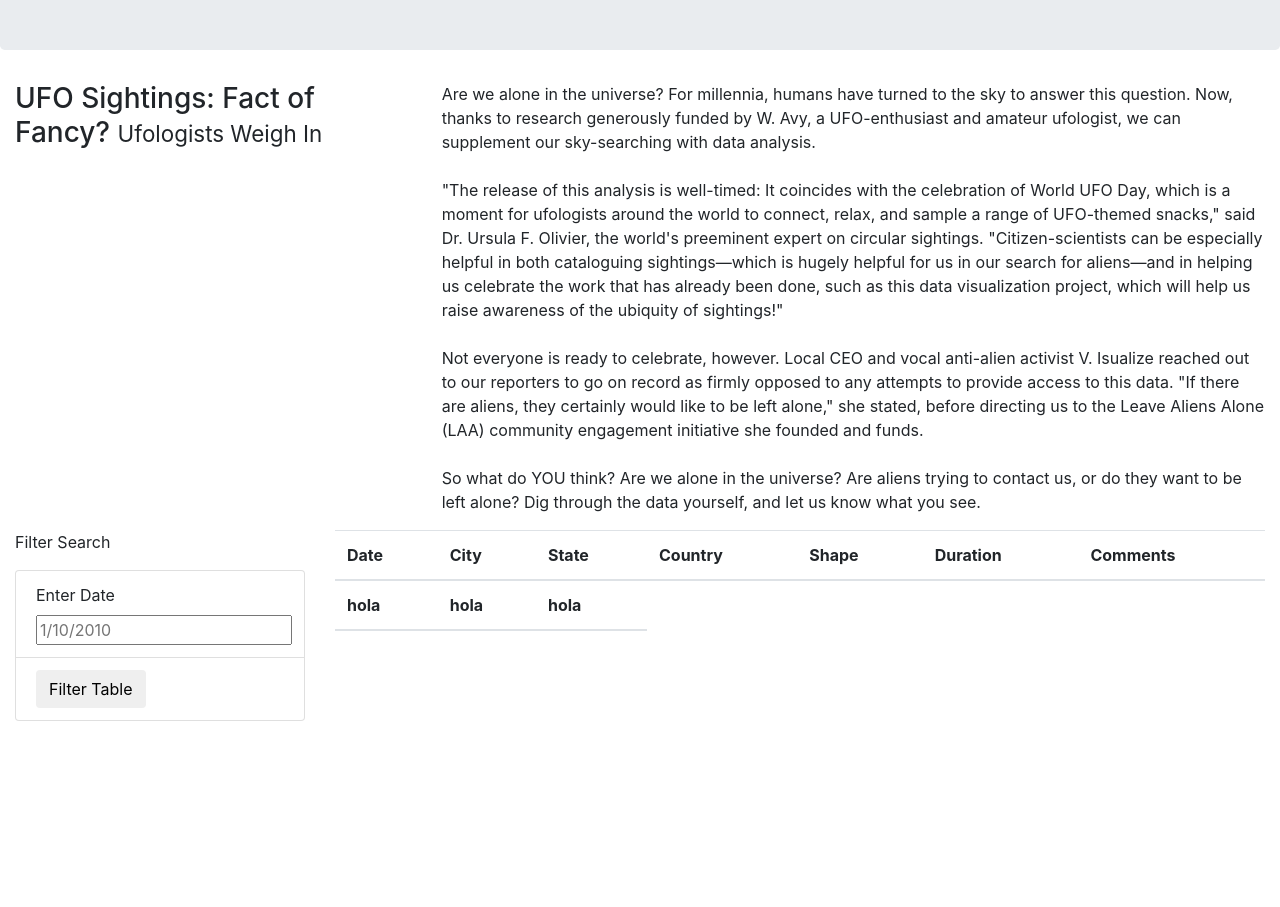
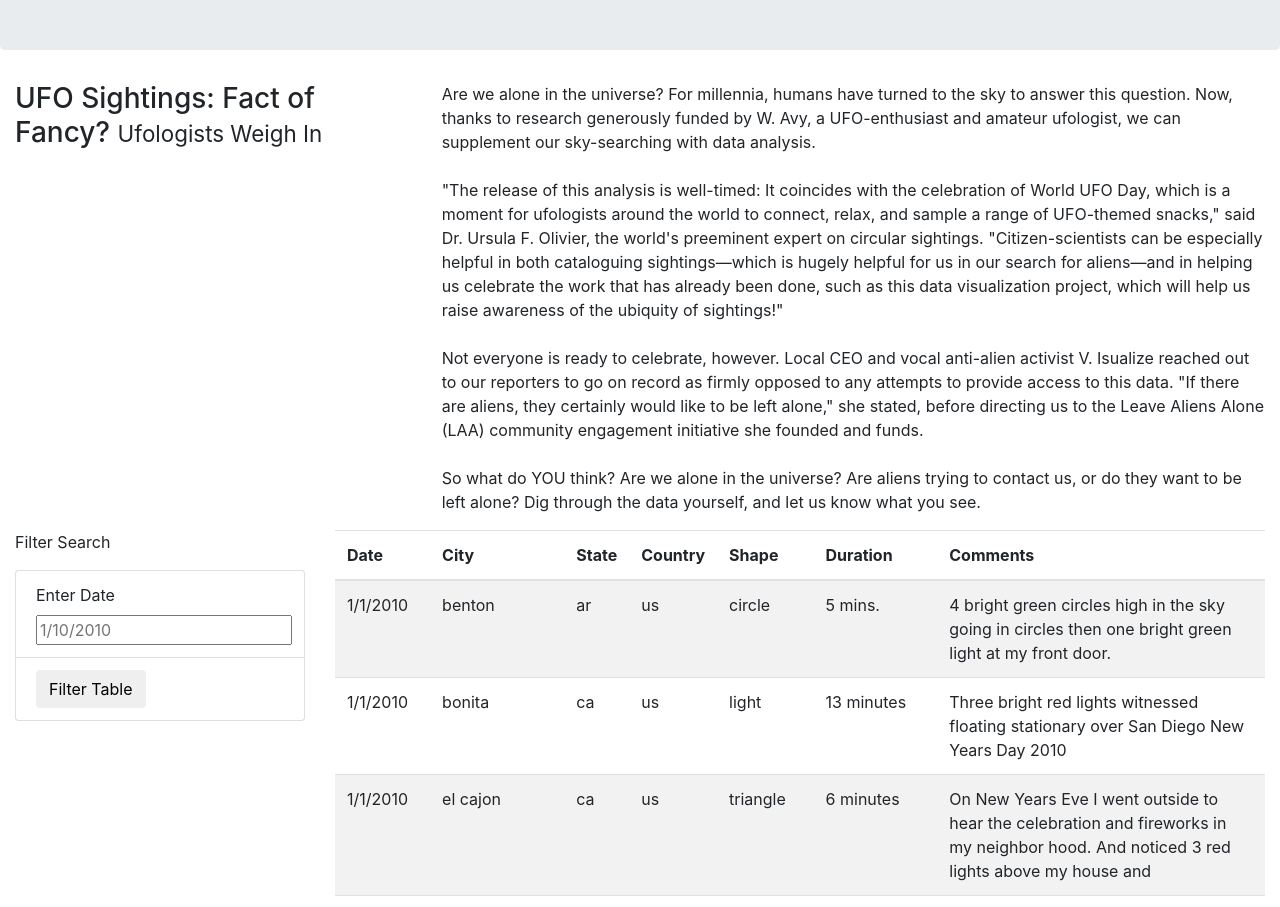
Before and after one commit to harg74/UFOs, a plain HTML site: page index.html in a window 1280 px wide. Shown: the part 190-1097 px from the top of the page. Before the commit the page ends 911 px from the top, so only its background shows below. Drawn offline with nearby package versions, Linux system fonts and the light colour scheme.

Commit message:
update index.html and js/app.js files.

```diff
--- a/index.html
+++ b/index.html
@@ -33,7 +33,7 @@
             <div class="col-md-8">
                 <p>
                     Are we alone in the universe? For millennia, humans have turned to the sky to answer this question. Now, thanks to research generously funded by W. Avy, a UFO-enthusiast and amateur ufologist, we can supplement our sky-searching with data analysis.<br><br>"The release of this analysis is well-timed: It coincides with the celebration of World UFO Day, which is a moment for ufologists around the world to connect, relax, and sample a range of UFO-themed snacks," said Dr. Ursula F. Olivier, the world's preeminent expert on circular sightings. "Citizen-scientists can be especially helpful in both cataloguing sightings—which is hugely helpful for us in our search for aliens—and in helping us celebrate the work that has already been done, such as this data visualization project, which will help us raise awareness of the ubiquity of sightings!"<br><br>Not everyone is ready to celebrate, however. Local CEO and vocal anti-alien activist V. Isualize reached out to our reporters to go on record as firmly opposed to any attempts to provide access to this data. "If there are aliens, they certainly would like to be left alone," she stated, before directing us to the Leave Aliens Alone (LAA) community engagement initiative she founded and funds.<br><br>So what do YOU think? Are we alone in the universe? Are aliens trying to contact us, or do they want to be left alone? Dig through the data yourself, and let us know what you see.
-                  </p>
+                </p>
             </div>
         </div>
     </div>
@@ -43,7 +43,6 @@
                 <form>
                     <p>Filter Search</p>
                 </form>
-
                 <ul class="list-group">
                     <li class="list-group-item">
                         <label for="date">Enter Date</label>
@@ -52,11 +51,8 @@
                     <li class="list-group-item">
                         <button id="filter-btn" type="button" class="btn btn-default">Filter Table</button>
                     </li>
-
                 </ul>
-
             </div>
-
             <div class="col-md-9">
                 <table class="table table-striped">
                     <thead>
@@ -69,19 +65,14 @@
                             <th>Duration</th>
                             <th>Comments</th>
                         </tr>
-                        <tr>
-                            <th>hola</th>
-                            <th>hola</th>
-                            <th>hola</th>
-                        </tr>
                     </thead>
-
+                    <tbody></tbody>
                 </table>
-
             </div>
-
         </div>
-
     </div>
+    <script src="https://d3js.org/d3.v7.min.js"></script>
+    <script src="js/data.js"></script>
+    <script src="js/app.js"></script>
 </body>
 </html>
```
Also changed, not shown: js/app.js (+4 -4 lines).
